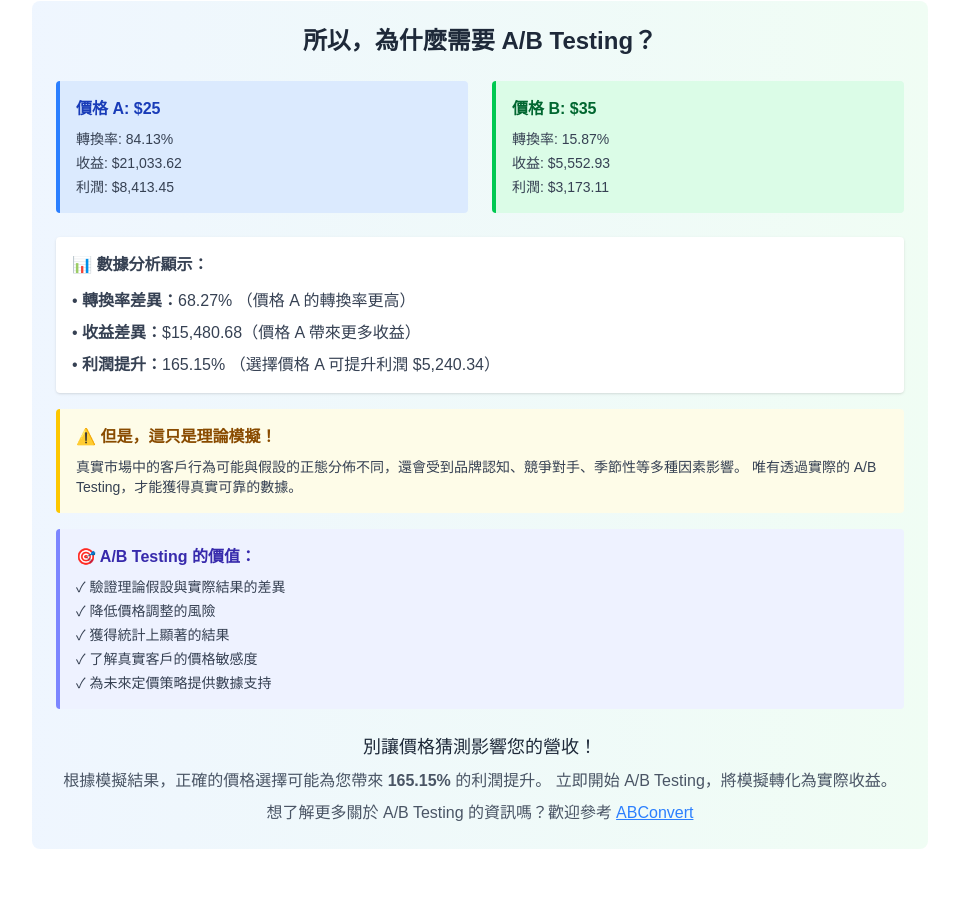
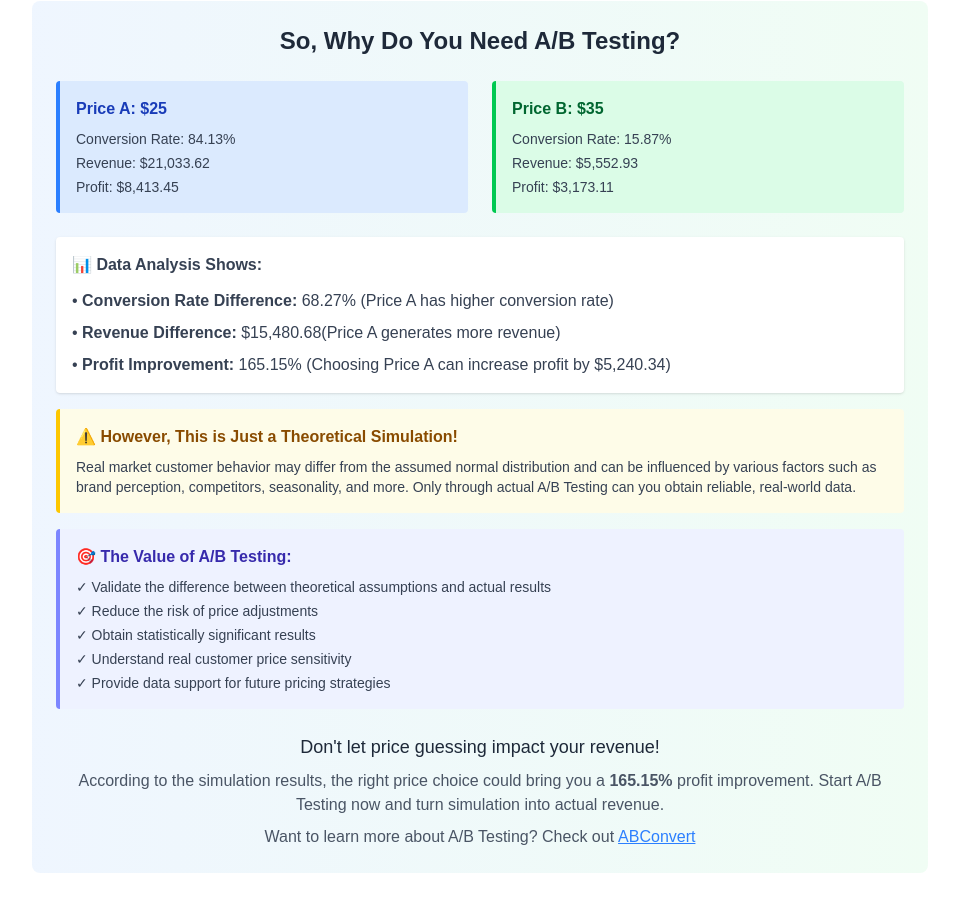
Before and after one commit to Wen5928/price_test_smalltool, a Next.js app: page / in a window 1280 px wide. Shown: the part 1200-2111 px from the top of the page, without its empty margins (160-1119 px from the left). Built offline with nearby package versions, Linux system fonts and the light colour scheme.

Commit message:
change it into English Version

```diff
--- a/src/components/ExplanationText.tsx
+++ b/src/components/ExplanationText.tsx
@@ -21,71 +21,71 @@ export default function ExplanationText({ comparisonData }: ExplanationTextProps
   return (
     <div className="bg-gradient-to-r from-blue-50 to-green-50 p-6 rounded-lg">
       <h2 className="text-2xl font-bold mb-6 text-center text-gray-800">
-        所以，為什麼需要 A/B Testing？
+        So, Why Do You Need A/B Testing?
       </h2>
 
       <div className="space-y-4 text-gray-700">
         <div className="grid grid-cols-1 md:grid-cols-2 gap-6 mb-6">
           <div className="bg-blue-100 p-4 rounded border-l-4 border-blue-500">
-            <h3 className="font-semibold text-blue-800">價格 A: ${priceA.price}</h3>
+            <h3 className="font-semibold text-blue-800">Price A: ${priceA.price}</h3>
             <ul className="mt-2 space-y-1 text-sm">
-              <li>轉換率: {priceA.conversionRate.toFixed(2)}%</li>
-              <li>收益: ${priceA.revenue.toLocaleString('en-US', { minimumFractionDigits: 2, maximumFractionDigits: 2 })}</li>
-              <li>利潤: ${priceA.profit.toLocaleString('en-US', { minimumFractionDigits: 2, maximumFractionDigits: 2 })}</li>
+              <li>Conversion Rate: {priceA.conversionRate.toFixed(2)}%</li>
+              <li>Revenue: ${priceA.revenue.toLocaleString('en-US', { minimumFractionDigits: 2, maximumFractionDigits: 2 })}</li>
+              <li>Profit: ${priceA.profit.toLocaleString('en-US', { minimumFractionDigits: 2, maximumFractionDigits: 2 })}</li>
             </ul>
           </div>
 
           <div className="bg-green-100 p-4 rounded border-l-4 border-green-500">
-            <h3 className="font-semibold text-green-800">價格 B: ${priceB.price}</h3>
+            <h3 className="font-semibold text-green-800">Price B: ${priceB.price}</h3>
             <ul className="mt-2 space-y-1 text-sm">
-              <li>轉換率: {priceB.conversionRate.toFixed(2)}%</li>
-              <li>收益: ${priceB.revenue.toLocaleString('en-US', { minimumFractionDigits: 2, maximumFractionDigits: 2 })}</li>
-              <li>利潤: ${priceB.profit.toLocaleString('en-US', { minimumFractionDigits: 2, maximumFractionDigits: 2 })}</li>
+              <li>Conversion Rate: {priceB.conversionRate.toFixed(2)}%</li>
+              <li>Revenue: ${priceB.revenue.toLocaleString('en-US', { minimumFractionDigits: 2, maximumFractionDigits: 2 })}</li>
+              <li>Profit: ${priceB.profit.toLocaleString('en-US', { minimumFractionDigits: 2, maximumFractionDigits: 2 })}</li>
             </ul>
           </div>
         </div>
 
         <div className="bg-white p-4 rounded shadow-sm">
-          <h3 className="font-semibold mb-3">📊 數據分析顯示：</h3>
+          <h3 className="font-semibold mb-3">📊 Data Analysis Shows:</h3>
           <ul className="space-y-2">
-            <li>• <strong>轉換率差異：</strong>{conversionDiff.toFixed(2)}%
-              （價格 {betterPrice} 的轉換率{betterData.conversionRate > worseData.conversionRate ? '更高' : '更低'}）</li>
-            <li>• <strong>收益差異：</strong>${revenueDiff.toLocaleString('en-US', { minimumFractionDigits: 2, maximumFractionDigits: 2 })}
-              （價格 {betterPrice} 帶來更多收益）</li>
-            <li>• <strong>利潤提升：</strong>{profitImprovement.toFixed(2)}%
-              （選擇價格 {betterPrice} 可提升利潤 ${profitDiff.toLocaleString('en-US', { minimumFractionDigits: 2, maximumFractionDigits: 2 })}）</li>
+            <li>• <strong>Conversion Rate Difference:</strong> {conversionDiff.toFixed(2)}%
+              (Price {betterPrice} has {betterData.conversionRate > worseData.conversionRate ? 'higher' : 'lower'} conversion rate)</li>
+            <li>• <strong>Revenue Difference:</strong> ${revenueDiff.toLocaleString('en-US', { minimumFractionDigits: 2, maximumFractionDigits: 2 })}
+              (Price {betterPrice} generates more revenue)</li>
+            <li>• <strong>Profit Improvement:</strong> {profitImprovement.toFixed(2)}%
+              (Choosing Price {betterPrice} can increase profit by ${profitDiff.toLocaleString('en-US', { minimumFractionDigits: 2, maximumFractionDigits: 2 })})</li>
           </ul>
         </div>
 
         <div className="bg-yellow-50 p-4 rounded border-l-4 border-yellow-400">
-          <h3 className="font-semibold text-yellow-800 mb-2">⚠️ 但是，這只是理論模擬！</h3>
+          <h3 className="font-semibold text-yellow-800 mb-2">⚠️ However, This is Just a Theoretical Simulation!</h3>
           <p className="text-sm">
-            真實市場中的客戶行為可能與假設的正態分佈不同，還會受到品牌認知、競爭對手、季節性等多種因素影響。
-            唯有透過實際的 A/B Testing，才能獲得真實可靠的數據。
+            Real market customer behavior may differ from the assumed normal distribution and can be influenced by various factors such as brand perception, competitors, seasonality, and more.
+            Only through actual A/B Testing can you obtain reliable, real-world data.
           </p>
         </div>
 
         <div className="bg-indigo-50 p-4 rounded border-l-4 border-indigo-400">
-          <h3 className="font-semibold text-indigo-800 mb-2">🎯 A/B Testing 的價值：</h3>
+          <h3 className="font-semibold text-indigo-800 mb-2">🎯 The Value of A/B Testing:</h3>
           <ul className="text-sm space-y-1">
-            <li>✓ 驗證理論假設與實際結果的差異</li>
-            <li>✓ 降低價格調整的風險</li>
-            <li>✓ 獲得統計上顯著的結果</li>
-            <li>✓ 了解真實客戶的價格敏感度</li>
-            <li>✓ 為未來定價策略提供數據支持</li>
+            <li>✓ Validate the difference between theoretical assumptions and actual results</li>
+            <li>✓ Reduce the risk of price adjustments</li>
+            <li>✓ Obtain statistically significant results</li>
+            <li>✓ Understand real customer price sensitivity</li>
+            <li>✓ Provide data support for future pricing strategies</li>
           </ul>
         </div>
 
         <div className="text-center mt-6">
           <p className="text-lg font-medium text-gray-800">
-            別讓價格猜測影響您的營收！
+            Don't let price guessing impact your revenue!
           </p>
           <p className="text-gray-600 mt-2">
-            根據模擬結果，正確的價格選擇可能為您帶來 <strong>{profitImprovement.toFixed(2)}%</strong> 的利潤提升。
-            立即開始 A/B Testing，將模擬轉化為實際收益。
+            According to the simulation results, the right price choice could bring you a <strong>{profitImprovement.toFixed(2)}%</strong> profit improvement.
+            Start A/B Testing now and turn simulation into actual revenue.
           </p>
           <p className="text-gray-600 mt-2">
-            想了解更多關於 A/B Testing 的資訊嗎？歡迎參考
+            Want to learn more about A/B Testing? Check out
             <a href="https://www.abconvert.io/" target="_blank" rel="noopener noreferrer" className="text-blue-500 underline ml-1">ABConvert</a>
           </p>
 
```
